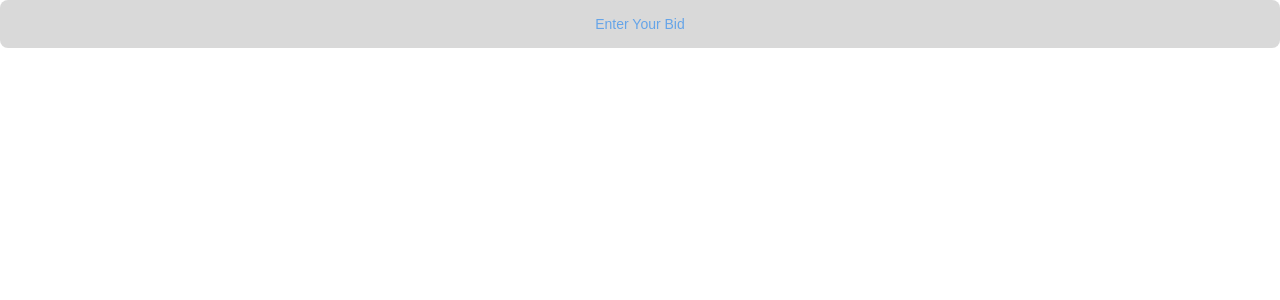
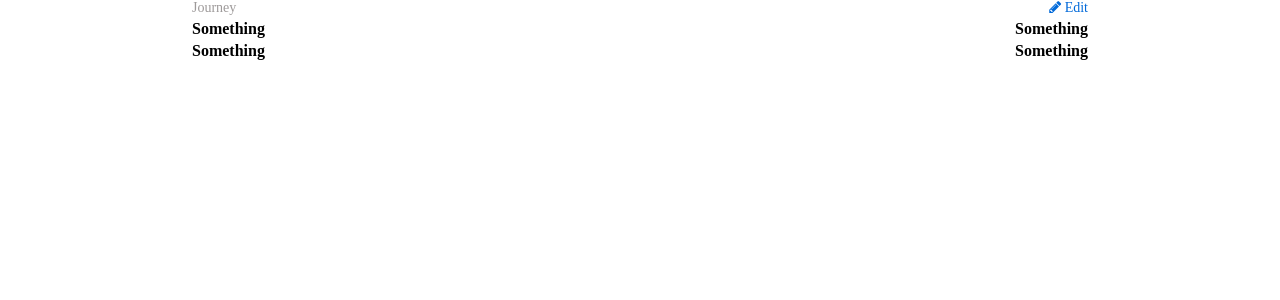
Before and after one commit to Prafull37/vahak-assesment, a React (Create React App) app: page / in a window 1280 px wide. Shown: the top 300 px of the page. Built offline with nearby package versions, Linux system fonts and the light colour scheme.

Commit message:
Info Component Ready

```diff
--- a/public/index.html
+++ b/public/index.html
@@ -2,9 +2,9 @@
 <html lang="en">
   <head>
     <meta charset="utf-8" />
-    <link rel="icon" href="%PUBLIC_URL%/favicon.ico" />
     <meta name="viewport" content="width=device-width, initial-scale=1" />
     <meta name="theme-color" content="#000000" />
+    <link rel="stylesheet" href="https://cdnjs.cloudflare.com/ajax/libs/font-awesome/4.7.0/css/font-awesome.min.css">
     <meta
       name="description"
       content="Web site created using create-react-app"
--- a/src/App.css
+++ b/src/App.css
@@ -20,3 +20,8 @@
   font-size: 12px;
   background-color: white;
 }
+
+.edit-button{
+  font-size: 14px;
+  color:#0069d9;
+}
--- a/src/App.js
+++ b/src/App.js
@@ -1,14 +1,14 @@
 
 import './App.css';
 import FormContainer from './components/FormContainer';
-import Button from "./components/Button";
+import InfoComponent from "./components/InfoComponent";
 
 
 
 function App() {
   return (
     <div className="App">
-      <Button disabled={false} text="Enter Your Bid" />
+      <InfoComponent  />
 
     </div>
   );
--- /dev/null
+++ b/src/components/Divider.jsx
@@ -0,0 +1,3 @@
+export default function Divider(){
+    return <hr style={{margin:"16px 0",color:"grey"}}/>
+}
--- /dev/null
+++ b/src/components/InfoComponent.jsx
@@ -0,0 +1,35 @@
+
+import '../css/components/info.css';
+
+export default function InfoComponent(props){
+    return (
+        <div className="info-container">
+            <div className="headingContainer">
+                <span className="info-heading">Journey</span>
+                <EditButton/>
+            </div>
+            <div className="details-container">
+                <div className="left">
+                    <DetailsText>Something</DetailsText>
+                    <DetailsText>Something</DetailsText>
+                </div>
+                <div className="right">
+                <DetailsText>Something</DetailsText>
+                <DetailsText>Something</DetailsText>
+                </div>
+            </div>
+        </div>
+    )
+}
+
+export  function DetailsText(props){
+    return ( <div className='details-text'>
+        {props.children}
+    </div>)
+}
+
+export const EditButton=(props)=>{
+    return (
+        <span className="edit-button"><i className="fa fa-pencil"></i> Edit</span>
+    )
+}
--- /dev/null
+++ b/src/css/components/info.css
@@ -0,0 +1,39 @@
+.info-container{
+    width:70%;
+    margin:0 auto;
+    display: flex;
+    flex-direction: column;
+}
+
+.headingContainer{
+    display: flex;
+    flex-direction: row;
+    justify-content: space-between;
+    align-items: center;
+    font-size:14px;
+}
+
+.info-heading{
+    color:rgb(158, 154, 154)
+}
+
+
+.details-container{
+    display: flex;
+    flex-direction: row;
+}
+
+.details-container .left,
+.details-container .right{
+    width:50%;
+}
+
+.details-container .right{
+    text-align: right;
+}
+
+.details-text{
+    margin:4px 0;
+    font-size:16px;
+    font-weight: bold;
+}
```
